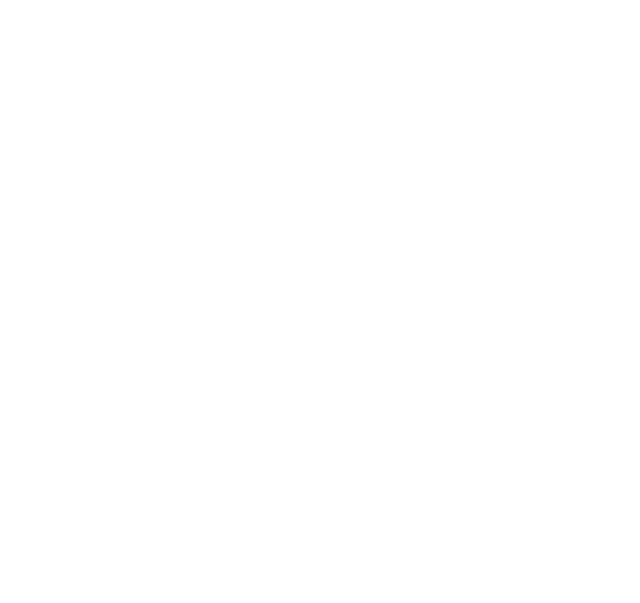
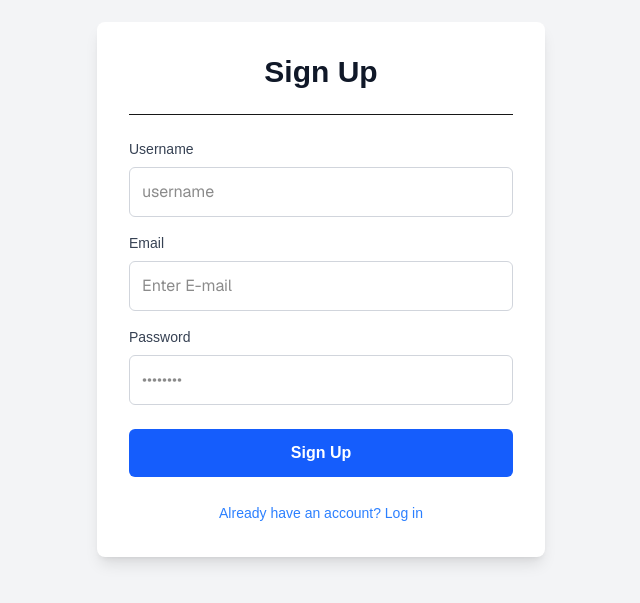
Before and after one commit to Harshraj210/Next-Js, a Next.js app in the folder authentication_nextjs/: page /signup in a window 1280 px wide. Shown: the part 111-714 px from the top of the page, without its empty margins (319-959 px from the left). Built offline with nearby package versions, Linux system fonts and the light colour scheme.

Commit message:
made signup and login pages which are connected

```diff
--- a/authentication_nextjs/src/app/login/page.tsx
+++ b/authentication_nextjs/src/app/login/page.tsx
@@ -1,9 +1,80 @@
-export default function LoginPage(){
-  return(
-    <div>
-      <h1 className="text-3xl text-white">
-        Login
-      </h1>
+"use client";
+
+import Link from "next/link";
+import React, { useState } from "react";
+import { useRouter } from "next/navigation";
+import axios from "axios";
+// better than fetch --> auto JSON coversion
+
+export default function LoginPage() {
+  const [user, setUser] = useState({
+    email: "",
+    password: "",
+  });
+  const onLogIn = () => {};
+
+  return (
+    <div className="flex flex-col items-center justify-center min-h-screen py-2 bg-gray-100 dark:bg-gray-900">
+      <div className="w-full max-w-md p-8 space-y-6 bg-white rounded-lg shadow-lg dark:bg-gray-800">
+        <h1 className="text-3xl font-bold text-center text-gray-900 dark:text-white">
+          Log In
+        </h1>
+        <hr className="dark:border-gray-600" />
+        <div className="space-y-4">
+          {/* Email Field */}
+          <div>
+            <label
+              htmlFor="email"
+              className="block text-sm font-medium text-gray-700 dark:text-gray-300 mb-2"
+            >
+              Email
+            </label>
+            <input
+              id="email"
+              type="email"
+              placeholder="Enter E-mail"
+              className="w-full p-3 border border-gray-300 rounded-md focus:outline-none focus:ring-2 focus:ring-blue-500 dark:bg-gray-700 dark:border-gray-600 dark:text-white font-sans"
+              value={user.email}
+              onChange={(e) => setUser({ ...user, email: e.target.value })}
+            />
+          </div>
+
+          {/* Password Field */}
+          <div>
+            <label
+              htmlFor="password"
+              className="block text-sm font-medium text-gray-700 dark:text-gray-300 mb-2"
+            >
+              Password
+            </label>
+            <input
+              id="password"
+              type="password"
+              placeholder="••••••••"
+              className="w-full p-3 font-sans border border-gray-300 rounded-md focus:outline-none focus:ring-2 focus:ring-blue-500 dark:bg-gray-700 dark:border-gray-600 dark:text-white"
+              value={user.password}
+              onChange={(e) => setUser({ ...user, password: e.target.value })}
+            />
+          </div>
+        </div>
+
+        <button
+          onClick={onLogIn}
+          className="w-full py-3 px-4 font-bold text-white bg-blue-600 rounded-md hover:bg-blue-700 focus:outline-none focus:ring-2 focus:ring-offset-2 focus:ring-blue-500 transition-colors duration-300"
+        >
+         Login
+        </button>
+
+        <div className="text-center">
+          {/* directing it to login page */}
+          <Link
+            href="/signup"
+            className="text-sm text-blue-500 hover:underline dark:text-blue-400"
+          >
+           Visit Signup Page
+          </Link>
+        </div>
+      </div>
     </div>
-  )
+  );
 }
--- /dev/null
+++ b/authentication_nextjs/src/app/profile/[id]/page.tsx
@@ -0,0 +1,11 @@
+export default function UserProfile({params}:any){
+  return (
+    <div className="flex flex-col items-center justify-center min-h-screen py-2">
+      <h1>Profile</h1>
+      <hr/>
+      <p className="text-4xl">Profile Page
+        <span className="p-2 rounded bg-blue-600 text-black" >{params.id}</span>
+      </p>
+    </div>
+  )
+}
--- /dev/null
+++ b/authentication_nextjs/src/app/profile/page.tsx
@@ -0,0 +1,9 @@
+export default function ProfilePage(){
+  return (
+    <div className="flex flex-col items-center justify-center">
+      <h1>Profile</h1>
+      <hr/>
+      <p>Profile Page</p>
+    </div>
+  )
+}
--- a/authentication_nextjs/src/app/signup/page.tsx
+++ b/authentication_nextjs/src/app/signup/page.tsx
@@ -1,12 +1,98 @@
 "use client";
-// adding this to top makes this a client component --> runs on browser only
+
 import Link from "next/link";
-import React from "react";
-import { useState } from "react";
+import React, { useState } from "react";
 import { useRouter } from "next/navigation";
 import axios from "axios";
-// better than fetch --> automatic JSON conversion
+// better than fetch --> auto JSON coversion
+
 
 export default function SignUpPage() {
-  return <div></div>;
+    const [user, setUser] = useState({
+        email: "",
+        password: "",
+        username: "",
+    });
+    const onSignUp = () => {};
+
+    return (
+        <div className="flex flex-col items-center justify-center min-h-screen py-2 bg-gray-100 dark:bg-gray-900">
+            <div className="w-full max-w-md p-8 space-y-6 bg-white rounded-lg shadow-lg dark:bg-gray-800">
+                <h1 className="text-3xl font-bold text-center text-gray-900 dark:text-white">
+                    Sign Up
+                </h1>
+                <hr className="dark:border-gray-600" />
+                <div className="space-y-4">
+
+                    {/* Username Field */}
+                    <div>
+                        <label
+                            htmlFor="username"
+                            className="block text-sm font-medium text-gray-700 dark:text-gray-300 mb-2"
+                        >
+                            Username
+                        </label>
+                        <input
+                            id="username" // Added id for the label to work
+                            className="w-full p-3 border border-gray-300 rounded-md focus:outline-none focus:ring-2 focus:ring-blue-500 dark:bg-gray-700 dark:border-gray-600 dark:text-white font-sans"
+                            type="text"
+                            placeholder="username"
+                            value={user.username}
+                            onChange={(e) => setUser({ ...user, username: e.target.value })}
+                        />
+                    </div> {/* FIX: The div for the username field now correctly closes here. */}
+
+                    {/* Email Field */}
+                    <div>
+                        <label
+                            htmlFor="email"
+                            className="block text-sm font-medium text-gray-700 dark:text-gray-300 mb-2"
+                        >
+                            Email
+                        </label>
+                        <input
+                            id="email"
+                            type="email"
+                            placeholder="Enter E-mail"
+                            className="w-full p-3 border border-gray-300 rounded-md focus:outline-none focus:ring-2 focus:ring-blue-500 dark:bg-gray-700 dark:border-gray-600 dark:text-white font-sans"
+                            value={user.email}
+                            onChange={(e) => setUser({ ...user, email: e.target.value })}
+                        />
+                    </div>
+
+                    {/* Password Field */}
+                    <div>
+                        <label
+                            htmlFor="password"
+                            className="block text-sm font-medium text-gray-700 dark:text-gray-300 mb-2"
+                        >
+                            Password
+                        </label>
+                        <input
+                            id="password"
+                            type="password"
+                            placeholder="••••••••"
+                            className="w-full p-3 font-sans border border-gray-300 rounded-md focus:outline-none focus:ring-2 focus:ring-blue-500 dark:bg-gray-700 dark:border-gray-600 dark:text-white"
+                            value={user.password}
+                            onChange={(e) => setUser({ ...user, password: e.target.value })}
+                        />
+                    </div>
+                </div>
+
+                <button
+                    onClick={onSignUp}
+                    className="w-full py-3 px-4 font-bold text-white bg-blue-600 rounded-md hover:bg-blue-700 focus:outline-none focus:ring-2 focus:ring-offset-2 focus:ring-blue-500 transition-colors duration-300"
+                >
+                    Sign Up
+                </button>
+
+                <div className="text-center">
+                  {/* directing it to login page */}
+                    <Link href="/login" className="text-sm text-blue-500 hover:underline dark:text-blue-400">
+                        Already have an account? Log in
+                    </Link>
+                </div>
+            </div>
+        </div>
+    );
 }
```
